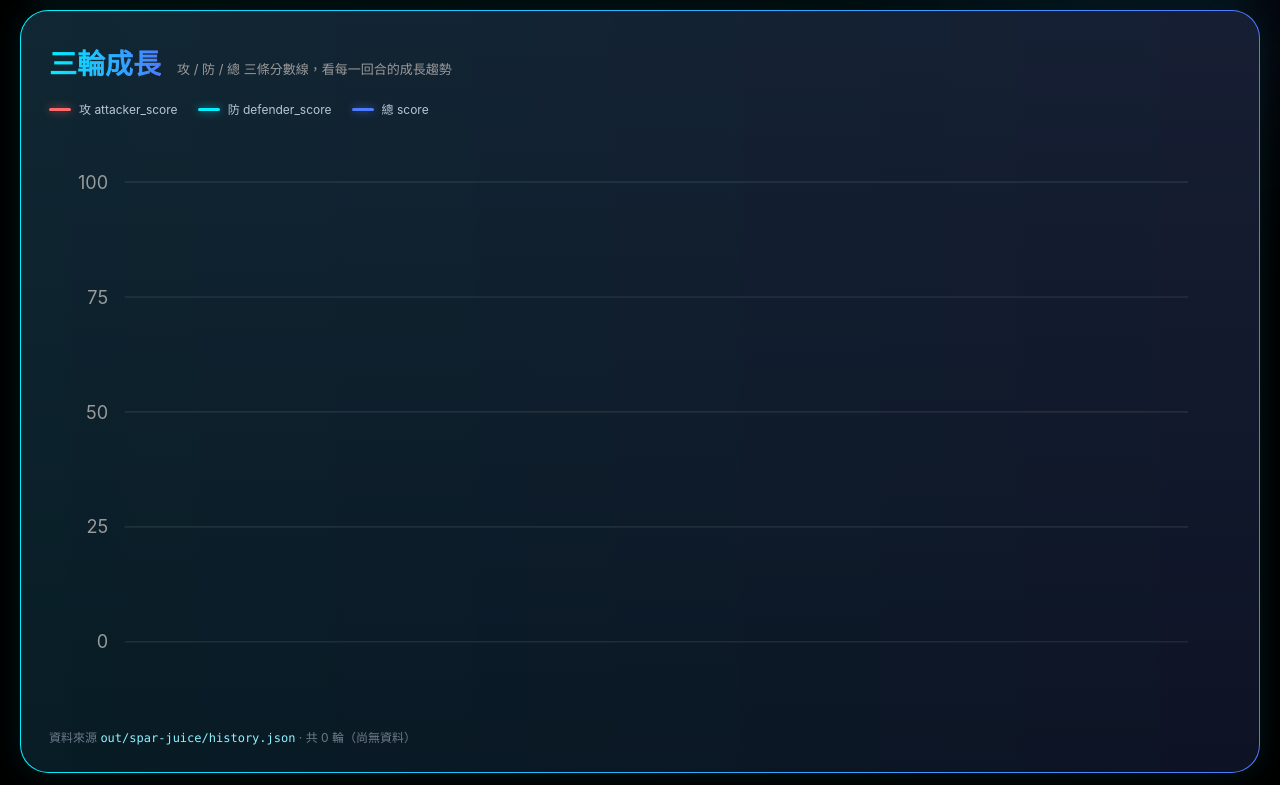
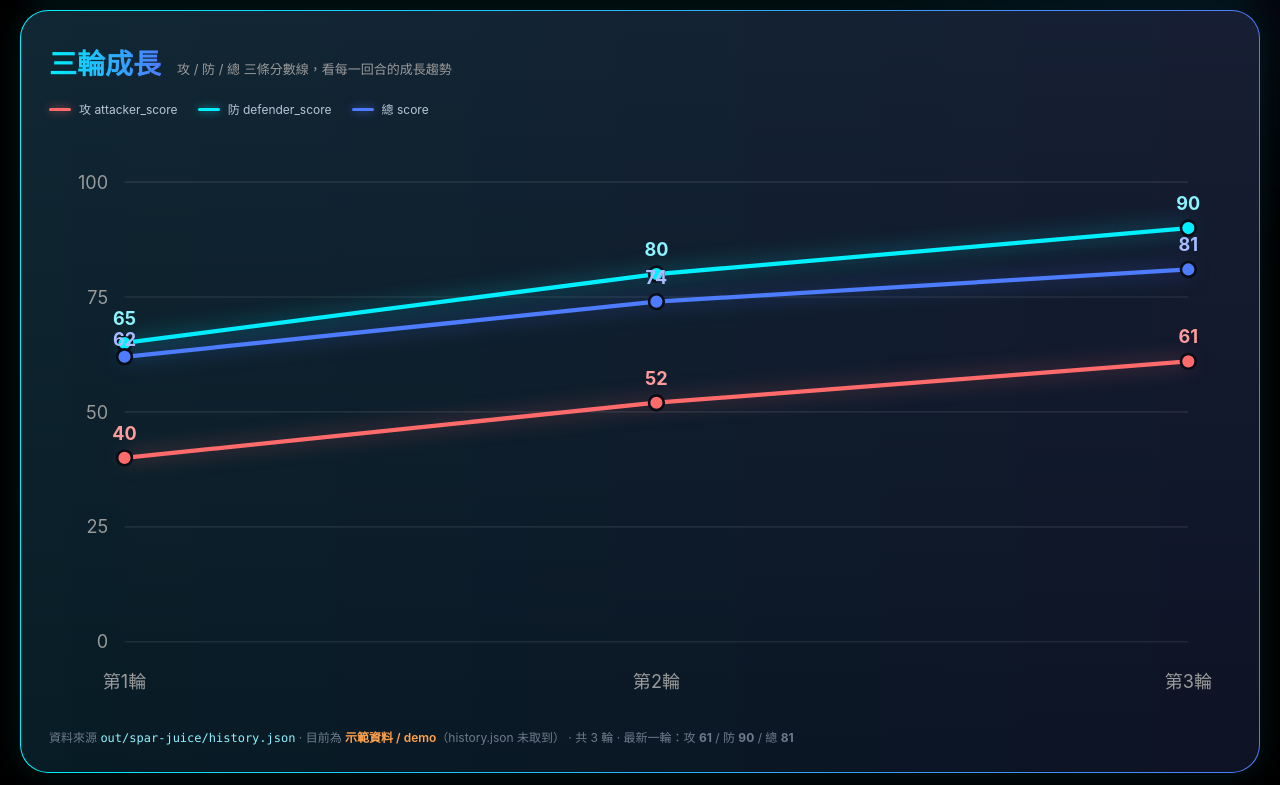
Before and after one commit to m298g9hgsr-ops/dual-ai-agent, a plain HTML site: page viz/spar-dashboard/index.html in a window 1280 px wide. Shown: the part 795-1580 px from the top of the page. Drawn offline with Linux system fonts and the light colour scheme; no server answers.

Commit message:
fix(viz): 補回成長曲線載入器（單一實作，讀 history.json）

```diff
--- a/viz/spar-dashboard/index.html
+++ b/viz/spar-dashboard/index.html
@@ -417,9 +417,6 @@ td { background: rgba(255, 255, 255, 0.03); font-size: 14px; color: var(--muted-
   .needle { transform: rotate(var(--needle-end, 79.2deg)); }
   .gauge-arc { stroke-dashoffset: var(--gauge-end, 17); }
   .action-row, .action-row td, .clear-btn { transition: none; }
-  .growth-line { animation: none !important; stroke-dashoffset: 0; }
-  .growth-node { animation: none !important; opacity: 1; }
-  .growth-node .dot, .growth-guide { transition: none; }
 }
 </style>
 </head>
@@ -1044,6 +1041,13 @@ td { background: rgba(255, 255, 255, 0.03); font-size: 14px; color: var(--muted-
     { key: 'score', cls: 'blue', label: '總' }
   ];
 
+  /* 內嵌示範資料（demo）：history.json 全部候選路徑都取不到時使用 */
+  var GROWTH_DEMO = [
+    { ts: 'demo-1', score: 62, attacker_score: 40, defender_score: 65, findings: [] },
+    { ts: 'demo-2', score: 74, attacker_score: 52, defender_score: 80, findings: [] },
+    { ts: 'demo-3', score: 81, attacker_score: 61, defender_score: 90, findings: [] }
+  ];
+
   function loadGrowth() {
     var index = 0;
     function tryNext() {
@@ -1058,14 +1062,14 @@ td { background: rgba(255, 255, 255, 0.03); font-size: 14px; color: var(--muted-
       }).catch(tryNext);
     }
     return tryNext().then(function (json) {
-      renderGrowth(json || []);
+      renderGrowth(json || GROWTH_DEMO, !json);
     }).catch(function (err) {
       console.error('history.json 載入失敗：', err);
-      renderGrowth([]);
+      renderGrowth(GROWTH_DEMO, true);
     });
   }
 
-  function renderGrowth(rows) {
+  function renderGrowth(rows, isDemo) {
     var svg = document.getElementById('growth-chart');
     var note = document.getElementById('growth-note');
     if (!svg) { return; }
@@ -1110,17 +1114,39 @@ td { background: rgba(255, 255, 255, 0.03); font-size: 14px; color: var(--muted-
       GROWTH_SERIES.forEach(function (s) {
         parts.push('<circle class="series-dot ' + s.cls + '" cx="' + xAt(i).toFixed(1) + '" cy="' +
           yAt(r[s.key]).toFixed(1) + '" r="4.5"/>');
-        if (n <= 8 || i % labelStep === 0 || i === n - 1) {
-          var ty = s.key === 'defender' ? yAt(r[s.key]) + 17 : yAt(r[s.key]) - 11;
-          parts.push('<text class="value-text ' + s.cls + '" x="' + xAt(i).toFixed(1) + '" y="' +
-            ty.toFixed(1) + '" text-anchor="middle">' + r[s.key] + '</text>');
-        }
       });
+    });
+    /* 數值標籤：同一輪內依分數由高到低排列，並強制至少 13px 垂直間距，避免文字重疊 */
+    data.forEach(function (r, i) {
+      if (n > 8 && i % labelStep !== 0 && i !== n - 1) { return; }
+      var ordered = GROWTH_SERIES.slice().sort(function (a, b) { return r[b.key] - r[a.key]; });
+      var lastY = -Infinity;
+      ordered.forEach(function (s) {
+        var ty = yAt(r[s.key]) - 11;
+        if (ty < lastY + 13) { ty = lastY + 13; }
+        lastY = ty;
+        parts.push('<text class="value-text ' + s.cls + '" x="' + xAt(i).toFixed(1) + '" y="' +
+          ty.toFixed(1) + '" text-anchor="middle">' + r[s.key] + '</text>');
+      });
+    });
+
+    /* 透明熱區：hover / 點擊 / 聚焦時播報該輪分數 */
+    var spacing = n > 1 ? plotW / (n - 1) : plotW;
+    data.forEach(function (r, i) {
+      var hx = xAt(i);
+      var rx = Math.max(padL, hx - spacing / 2);
+      var rw = Math.min(W - padR, hx + spacing / 2) - rx;
+      parts.push('<rect class="dot-hit" tabindex="0" role="button" aria-label="第 ' + r.index +
+        ' 輪，攻 ' + r.attacker + ' 分，防 ' + r.defender + ' 分，總 ' + r.score + ' 分" data-round="' +
+        r.index + '" data-red="' + r.attacker + '" data-cyan="' + r.defender + '" data-blue="' + r.score +
+        '" x="' + rx.toFixed(1) + '" y="' + padT + '" width="' + rw.toFixed(1) + '" height="' + plotH + '"/>');
     });
 
     svg.innerHTML = parts.join('');
     if (note) {
-      note.innerHTML = '資料來源 <code>out/spar-juice/history.json</code> · 共 ' + n + ' 輪' +
+      note.innerHTML = '資料來源 <code>out/spar-juice/history.json</code>' +
+        (isDemo ? ' · 目前為 <span class="demo-flag">示範資料 / demo</span>（history.json 未取到）' : '') +
+        ' · 共 ' + n + ' 輪' +
         (n ? ' · 最新一輪：攻 <b>' + data[n - 1].attacker + '</b> / 防 <b>' + data[n - 1].defender +
           '</b> / 總 <b>' + data[n - 1].score + '</b>' : '（尚無資料）');
     }
@@ -1129,6 +1155,20 @@ td { background: rgba(255, 255, 255, 0.03); font-size: 14px; color: var(--muted-
         ' 到 ' + data[n - 1].attacker + ' 分，防方從 ' + data[0].defender + ' 到 ' + data[n - 1].defender +
         ' 分，總分從 ' + data[0].score + ' 到 ' + data[n - 1].score + ' 分。');
     }
+    bindGrowthHover(svg);
+  }
+
+  function bindGrowthHover(svg) {
+    var hits = svg.querySelectorAll('.dot-hit');
+    Array.prototype.forEach.call(hits, function (hit) {
+      function report() {
+        announce('第 ' + hit.getAttribute('data-round') + ' 輪 · 攻 ' + hit.getAttribute('data-red') +
+          ' / 防 ' + hit.getAttribute('data-cyan') + ' / 總 ' + hit.getAttribute('data-blue'));
+      }
+      hit.addEventListener('mouseenter', report);
+      hit.addEventListener('click', report);
+      hit.addEventListener('focus', report);
+    });
   }
 
   function init() {
```
